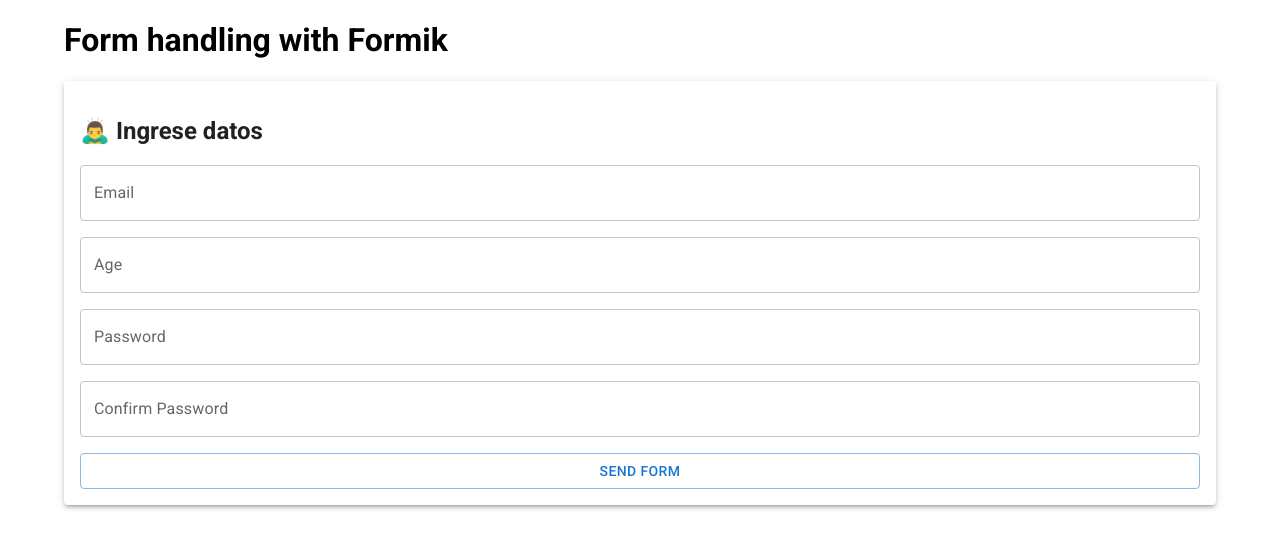
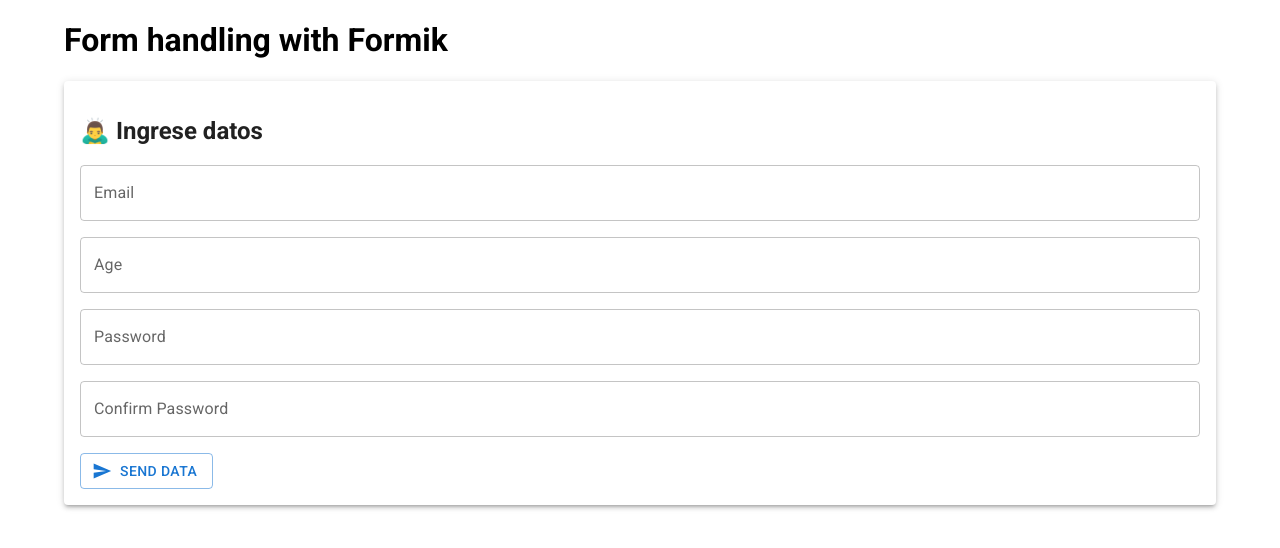
Before and after one commit to nahugomez/FormikReact, a React (Vite) app: page / in a window 1280 px wide. Shown: the top 548 px of the page. Built offline with nearby package versions, Linux system fonts and the light colour scheme.

Commit message:
Loading Button

```diff
--- a/src/components/Form.jsx
+++ b/src/components/Form.jsx
@@ -2,16 +2,19 @@ import React from "react";
 import { useFormik } from "formik";
 import TextField from "@mui/material/TextField";
 import Card from "@mui/material/Card";
+import Box from "@mui/material/Box";
 import FormSchema from "../schemas/FormSchema";
-import Button from "@mui/material/Button";
+import LoadingButton from "@mui/lab/LoadingButton";
+import SendIcon from "@mui/icons-material/Send";
 
 const Form = () => {
-    const handleData = (values, actions) => {
+    const handleData = async (values, actions) => {
         console.log(values);
         console.log(actions);
+        await new Promise((resolve) => setTimeout(resolve, 2000));
         actions.resetForm();
     };
-    const { values, errors, touched, handleChange, handleBlur, handleSubmit } = useFormik({
+    const { values, errors, touched, isSubmitting, handleChange, handleBlur, handleSubmit } = useFormik({
         initialValues: { email: "", age: "", password: "", confirmPassword: "" },
         validationSchema: FormSchema,
         onSubmit: handleData,
@@ -20,7 +23,8 @@ const Form = () => {
     return (
         <Card style={{ padding: "1rem" }} elevation={3}>
             <h2>🙇‍♂️ Ingrese datos</h2>
-            <form style={{ display: "flex", flexDirection: "column", rowGap: "1rem" }} onSubmit={handleSubmit}>
+            <form onSubmit={handleSubmit}>
+                <Box style={{ display: "flex", flexDirection: "column", rowGap: "1rem", marginBottom: "1rem" }}>
                     <TextField
                         error={errors.email && touched.email ? true : false}
                         helperText={errors.email && touched.email ? errors.email : ""}
@@ -64,9 +68,10 @@ const Form = () => {
                         name="confirmPassword"
                         type="password"
                     />
-                <Button type="submit" variant="outlined">
-                    Send Form
-                </Button>
+                </Box>
+                <LoadingButton variant="outlined" type="submit" loading={isSubmitting} loadingPosition="start" startIcon={<SendIcon />} size="medium">
+                    Send data
+                </LoadingButton>
             </form>
         </Card>
     );
```
Lines whose indentation alone changed are shown as unchanged.
